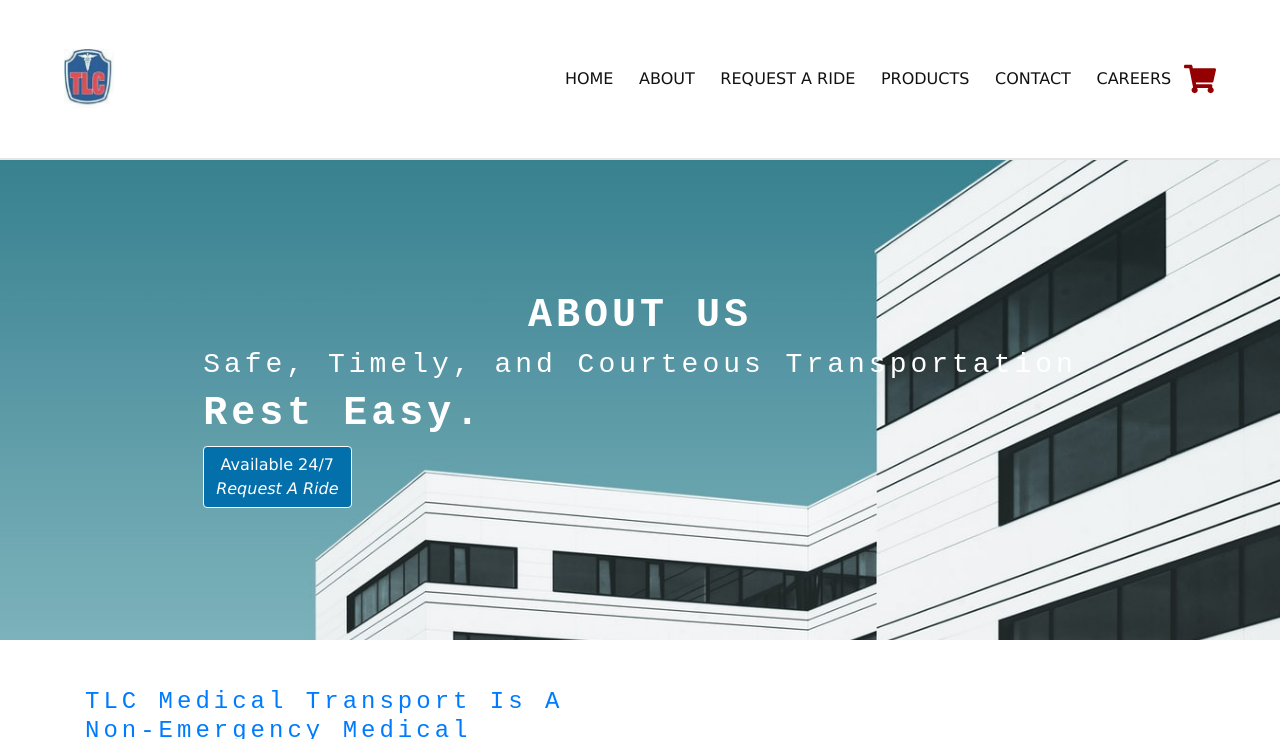
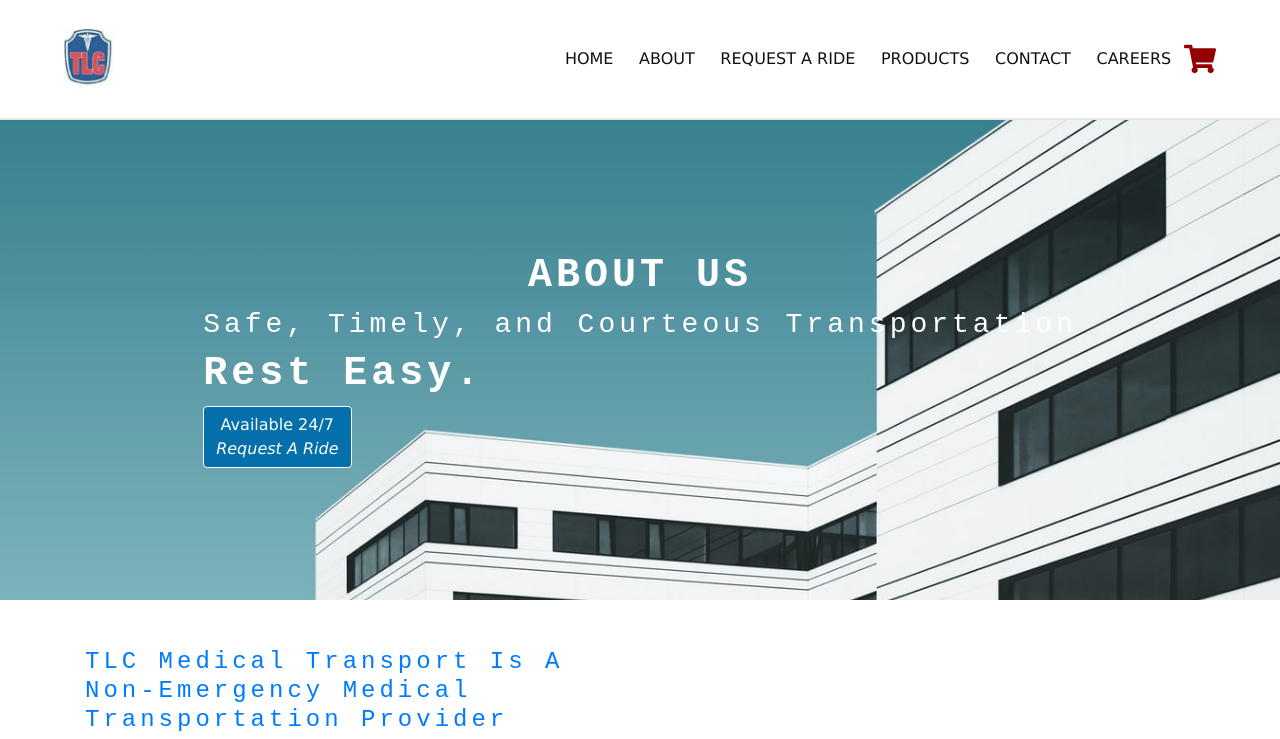
Before and after one commit to MR-TYLER31/TLC-Medical-Transport, a Gatsby site: page /about in a window 1280 px wide. Shown: the top 739 px of the page. Built offline with nearby package versions, Linux system fonts and the light colour scheme; Gatsby itself is replaced by a stand-in of ours.

Commit message:
edit navbar styles

```diff
--- a/src/components/Globals/Navbar.js
+++ b/src/components/Globals/Navbar.js
@@ -4,7 +4,7 @@
 import styled from 'styled-components'
 
 const Navigation = styled.nav`
-  height: 20vh;
+  height: 15vh;
   display: flex;
   background-color: #fff;
   position: relative;
@@ -18,7 +18,7 @@
 
   @media (max-width: 768px) {
     position: sticky;
-    height: 19vh;
+    height: 15vh;
     top: 0;
     left: 0;
     right: 0;
@@ -51,7 +51,7 @@
     padding-top: 3vh;
     background-color: #fff;
     transition: all 0.3s ease-in;
-    top: 17vh;
+    top: 14vh;
     left: ${props => (props.open ? "-100%" : "0")};
   }
 `;
--- a/src/components/Globals/NavbarLinks.js
+++ b/src/components/Globals/NavbarLinks.js
@@ -40,7 +40,7 @@
   }
 
   @media (max-width: 768px) {
-    padding: 20px 0;
+    padding: 15px 0;
     font-size: 1.5rem;
     z-index: 6;
   }
```
